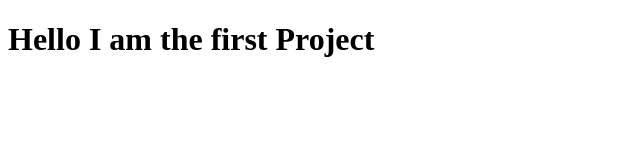
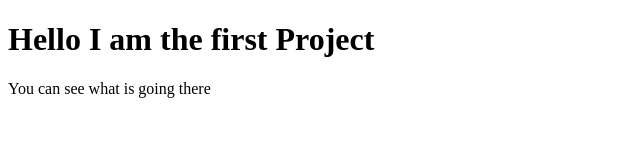
Before and after one commit to ParvejAalam/First-Project, a plain HTML site: page index.html in a window 1280 px wide. Shown: the whole page, without its empty margins (0-640 px from the left). Drawn offline with Linux system fonts and the light colour scheme.

Commit message:
adding one p

```diff
--- a/index.html
+++ b/index.html
@@ -5,5 +5,6 @@
     </head>
     <body>
         <h1>Hello I am the first Project</h1>
+        <p>You can see what is going there</p>
     </body>
 </html>
```
